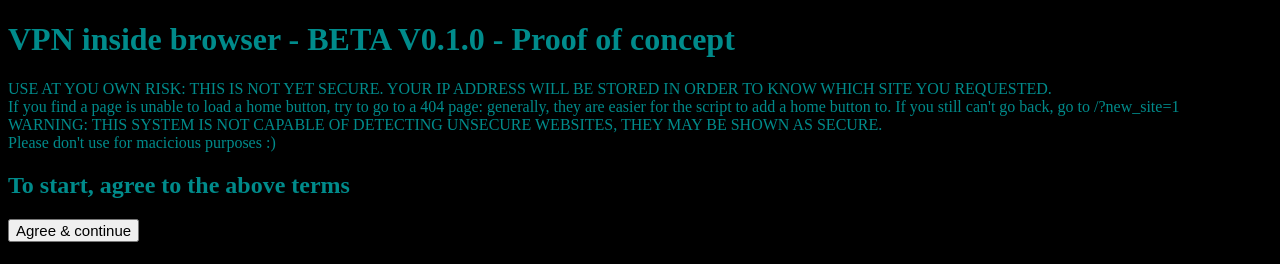
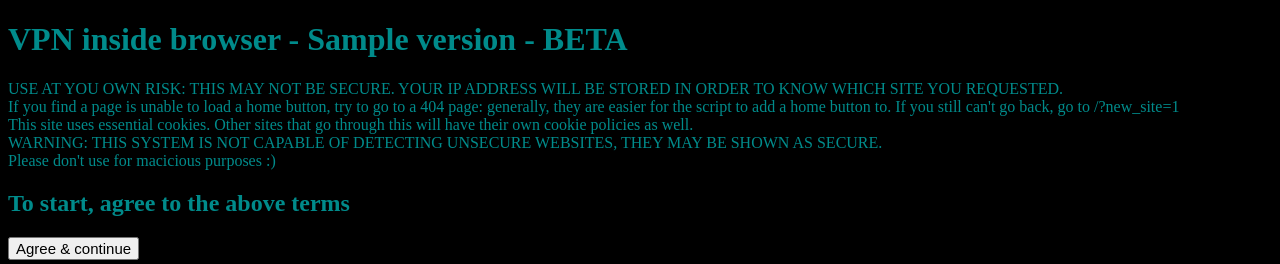
Before and after one commit to ShuTiao724/VPNInYourBrowser, a Flask app: template templates/index.html in a window 1280 px wide. Shown: the top 264 px of the page. Run offline with Flask 2, Linux system fonts and the light colour scheme; the template is opened without the code that fills it: most values are stand-ins (such as "Sample title", 1, 10 or a date in 2020).

Commit message:
Add files via upload

```diff
--- a/config.json
+++ b/config.json
@@ -1,4 +1,5 @@
 {
+  "Version": "0.1.1",
   "Regions": ["GB", "US"],
   "URL": "https://bing.co.uk",
   "KnownURLs": ["https://google.co.uk", "https://youtube.co.uk", "https://wikipedia.co.uk"]
--- a/main.py
+++ b/main.py
@@ -1,24 +1,40 @@
 from flask import *
 from flask import render_template
-import re
 import os
+global CURRENTNUM
+CURRENTNUM = 0
+
+from gevent.pywsgi import WSGIServer
 import json
 import requests
 from urllib.parse import urlparse
 
 configFile = open("config.json")
 config = json.loads(configFile.read())
-print(config["Regions"])
+print("--- Configuration ---")
+print("\033[94m", end="")
+print("Version: " + config["Version"])
+print("Regions: " + str(config["Regions"]))
+print("Default URL: " + config["URL"])
+print("\033[93m", end="")
+print("Known URLs to fail: ")
+for i in config["KnownURLs"]:
+  print(i)
+print("\033[0m", end="")
+print("--- Server output ---")
+
 configFile.close()
 
+#parameters changeable by config.json, check documentation on github
 COUNTRY = config["Regions"]
-
+DEBUG_MODE=False
 HOME = config["URL"]
 
 HOME_BUTTON = "<div style=\"z-index: 0\"><a href=\"/?new_site=1\" target=\"_self\"><input type=\"button\", value=\"CLOSE\" style=\"position: absolute; color:white; font-size:35px; background-color:darkcyan; cursor: pointer; top:0; z-index:-10; left: 0; htight: 75px\"></a></div><p style=\"font-size:25px;position: absolute;  top:0; z-index:-10; right: 0\">site: "
 HOME_BUTTON_TOP = "<div style=\"z-index: 0\"><a href=\"/?new_site=1\" target=\"_self\"><input type=\"button\", value=\"CLOSE\" style=\"position: auto; color:white; font-size:35px; background-color:darkcyan; cursor: pointer; top:0; z-index:-10; left: 0; htight: 75px\"></a></div><p style=\"font-size:25px;position: absolute;  top:0; z-index:-10; right: 0\">site: "
 
 ips = {}
+ipsCache = {}
 
 HOSTNAME = "localhost"
 
@@ -26,73 +42,103 @@ app = Flask(__name__)
 app.secret_key = os.getenv("secretKey")
 
 
-
+def returnVal(val):
+  return val
 
 @app.route("/<path:path>", methods=["GET", "POST"])
 @app.route("/", defaults={"path":""}, methods=["GET", "POST"])
 def main(path):
-    return "Being changed to work with github"
+    NeedsToSetID = ""
+    #return "Being changed to work with github"
+    x_forward = False
     if "X-Forwarded-For" in request.headers:
-      ipResponse = requests.get("https://ipinfo.io/" + request.headers["X-Forwarded-For"] + "/json", verify=True)
+      X_forward= True
+    if X_forward:
+      IP = request.headers["X-Forwarded-For"]
     else:
-      ipResponse = requests.get("https://ipinfo.io/" + request.remote_addr + "/json", verify=True)
-    ipJson = ipResponse.json()
-    if ipJson["country"] not in  COUNTRY:
-      return render_template("wrongRegion.html", r=ipJson["country"])
+      IP = request.remote_addr
+    if IP in ipsCache.keys():
+      if ipsCache[IP] not in COUNTRY:
+        return render_template("wrongRegion.html", r=ipJson["country_name"])
+    else:
+      if X_forward:
+        ipResponse = requests.get("https://geolocation-db.com/json/" + request.headers["X-Forwarded-For"] + "", verify=True)
+
+
+
+      else:
+        ipResponse = requests.get("https://geolocation-db.com/json/" + request.remote_addr + "", verify=True)
+
+      try:
+        ipJson = ipResponse.json()
+      except:
+        print("\033[91mUNABLE TO IDENTIFY COUNTRY IN: " + str(ipResponse) + "\nThis may be due to a request limit\033[0m")
+        ipJson = {}
+      if "country_code" not in ipJson:
+        print(ipJson)
+        print("\033[91mUNABLE TO IDENTIFY COUNTRY IN: " + str(ipJson) + "\nThis may be due to a request limit\033[0m")
+        return "ERROR - UNABLE TO IDENTIFY REGION. CONNECTION REFUSED."
+
+      if ipJson["country_code"] not in COUNTRY:
+        return render_template("wrongRegion.html", r=ipJson["country_name"], regions=COUNTRY)
+      ipsCache[IP] = ipJson["country_code"]
+    if "VPN_DEVICE_ID_VALUE" in request.cookies:
+      IdUnique = request.cookies.get("VPN_DEVICE_ID_VALUE")
+      DeviceID = request.cookies.get("VPN_DEVICE_ID_VALUE") + "_" + IP
+    else:
+      global CURRENTNUM
+      IdUnique=CURRENTNUM
+      NeedsToSetID = CURRENTNUM
+      DeviceID = NeedsToSetID
+      CURRENTNUM = CURRENTNUM + 1
+
 
     if path == "favicon.ico":
-      print("icon")
       return send_from_directory(os.path.join(app.root_path, 'static'), 'favicon.ico', mimetype='image/vnd.microsoft.icon')
-    #return "disabled"
-    if request.remote_addr not in list(ips.keys()):
+    if DeviceID not in list(ips.keys()):
       if request.method == "GET":
-        return render_template("index.html", error=0, home=HOME)
+        return render_template("index.html", error=0, home=HOME, KnownURLs=config["KnownURLs"], version=config["Version"], debug=DEBUG_MODE)
       else:
-        print(request.form['URL'], requests.head(request.form['URL']).status_code)
+
         if requests.head(request.form['URL']).status_code == 200 or requests.head(request.form['URL']).status_code == 301 or requests.head(request.form['URL']).status_code == 302:
-          ips[request.remote_addr] = request.form['URL']
-          print('success')
+          ips[DeviceID] = request.form['URL']
+          print("\033[92mNew User: total active IPs: " + str(len(ips)) + ", id: " + str(IdUnique) + "\033[0m")
         else:
-          print('fail')
-          return render_template("index.html", error=1, home=HOME)
+          return render_template("index.html", error=1, home=HOME, KnownURLs=config["KnownURLs"], version=config["Version"], debug=DEBUG_MODE)
 
 
-    #print(">", request.remote_addr, "<")
     redirectVal = ""
     if "new_site" in request.args:
-      if request.remote_addr in list(ips.keys()):
+      if DeviceID in list(ips.keys()):
 
         if request.args.get("new_site") == "1":
-          ips.pop(request.remote_addr)
+          ips.pop(DeviceID)
         else:
             try:
               if requests.head(request.args.get("new_site")).status_code == 200 or requests.head(request.args.get("new_site")).status_code == 301 or requests.head(request.args.get("new_site")).status_code == 302:
                 site = urlparse(request.args.get("new_site"))
-                print(site.scheme + "://" + site.netloc)
-                ips[request.remote_addr] = site.scheme + "://" + site.netloc
+                ips[DeviceID] = site.scheme + "://" + site.netloc
 
                 redirectVal = site.path
               else:
 
-                ips.pop(request.remote_addr)
+                ips.pop(DeviceID)
             except:
-              ips.pop(request.remote_addr)
+              ips.pop(DeviceID)
       if redirectVal != "":
         return redirect(redirectVal)
       else:
         return redirect("/")
-    if request.remote_addr in list(ips.keys()):
-        #try:
+    if DeviceID in list(ips.keys()):
         path = request.full_path
-        ##print(ips, ips[request.remote_addr])
-        url = ips[request.remote_addr] + path
+        url = ips[DeviceID] + path
         if url[-1] == "?":
             url = url[:-1]
+        """ #Use this if you want to do something with javascript files
         if url[-1].lower() == "s" and url[-2].lower() == "j" and url[-3] == ".":
             print("JAVASCRIPT DETECTED")
+        """
 
-        #print("URL:", url, "path:", path)
-        #print(request.method)
         if redirectVal == "":
           redirectVal = "/"
         if url == redirectVal:
@@ -105,7 +151,6 @@ def main(path):
 
         isStart = True
         if "<!DOCTYPE html>" in page_decoded:
-          print("EDITING...")
           output_string = ""
           page_decoded_split0 = page_decoded.split("<a href=")
 
@@ -126,41 +171,28 @@ def main(path):
           if "<body" in output_string:
             output_string_0 = output_string.split("<body", maxsplit=1)
             output_string_1 = output_string_0[1].split(">", maxsplit=1)
-            output_string = output_string_0[0] +  "<body" + output_string_1[0] + ">" + HOME_BUTTON_TOP + ips[request.remote_addr] + output_string_1[1]
+            output_string = output_string_0[0] +  "<body" + output_string_1[0] + ">" + HOME_BUTTON_TOP + ips[DeviceID] + output_string_1[1]
           elif "</html>" in output_string:
             output_string_0 = output_string.split("</html>")
-            output_string = output_string + HOME_BUTTON + ips[request.remote_addr] + "</html>"
+            output_string = output_string + HOME_BUTTON + ips[DeviceID] + "</html>"
           else:
-            output_string += HOME_BUTTON + ips[request.remote_addr]
+            output_string += HOME_BUTTON + ips[DeviceID]
 
           page = output_string
+        resp = make_response(page)
+        if NeedsToSetID != "":
+          resp.set_cookie('VPN_DEVICE_ID_VALUE', value=str(NeedsToSetID))
+        return resp
+
+    else:
+      url = path
+      return render_template("404Error.html", page=url)
 
 
-          ##print("ERROR: unable to get page")
-          #page = render_template("404Error.html")
-        ##print(" --- page: " + page)
-        #print(ips[request.remote_addr])
-
-        return page
-        #except:
-        #    #print("error: resource not found")
-        #    return render_template("404Error.html", page=request.full_path)
-    else:
-      #print(" --- 404: not found ---")
-      url = path
-      return render_template("404Error.html", page=url)
-#@app.route("/NEW_SITE")
-#def newsite():
-#  if request.remote_addr in list(ips.keys()):
-#    ips.pop(request.remote_addr)
-#  return redirect("/")
-#@app.route("/USEFUL_LINKS")
-#def newsite():
-#  if request.remote_addr in list(ips.keys()):
-#    ips.pop(request.remote_addr)
-#  return redirect("/")
-
-
-
-if __name__ == '__main__':
-    app.run(port=80, host="0.0.0.0", debug=True)
+if DEBUG_MODE == True:
+  if __name__ == '__main__':
+      app.run(port=80, host="0.0.0.0", debug=True)
+else:
+    if __name__ == '__main__':
+      httpServer = WSGIServer(('', 80), app, log=None)
+      httpServer.serve_forever()
--- a/templates/index.html
+++ b/templates/index.html
@@ -33,13 +33,16 @@
 
 <body style="background-color: black; color: darkcyan">
 	<div id="loading">
-		<h1>VPN inside browser - BETA V0.1.0 - Proof of concept</h1>
+		<h1>VPN inside browser - {{version}} - BETA </h1>
+    <h2>{% if debug == True %} WARNING: DEBUG MODE ENABLED. SECURITY AT RISK.{% endif %}</h2>
 	</div>
 	<div id="main">
-		USE AT YOU OWN RISK: THIS IS NOT YET SECURE. YOUR IP ADDRESS WILL BE STORED IN ORDER TO KNOW WHICH SITE YOU REQUESTED.
+		USE AT YOU OWN RISK: THIS MAY NOT BE SECURE. YOUR IP ADDRESS WILL BE STORED IN ORDER TO KNOW WHICH SITE YOU REQUESTED.
 		<br/>
 			If you find a page is unable to load a home button, try to go to a 404 page: generally, they are easier for the script to
 			add a home button to. If you still can't go back, go to /?new_site=1
+    <br/>
+      This site uses essential cookies. Other sites that go through this will have their own cookie policies as well.
 
 			<br/>
 				WARNING: THIS SYSTEM IS NOT CAPABLE OF DETECTING UNSECURE WEBSITES, THEY MAY BE SHOWN AS SECURE. <br/>
@@ -57,14 +60,17 @@
     <form method="post">
       <div id="2" class="hidden" style="text-align: center">
         <h1>Enter URL to connect to:</h1>
-        <div style="display:flex; margin: 10%">
-        <input type="input" name="URL" value="{{home}}" id="URL" style="font-size:30px;height:30px;flex:10">
-        <input type="submit" name="submit" value="GO" style="font-size:30px;flex:1;height:30px;" id="submit" onclick="loading()">
-        </div>
+        <input type="input" name="URL" value="{{home}}" id="URL" style="font-size:30px;height:30px; width: min(50%, 500px);"><br/><br/>
+        <input type="submit" name="submit" value="GO" style="font-size:20px;width:75px;" id="submit" onclick="loading()">
         <h3>The following sites are known to have issues:</h3>
-         <p>https://google.co.uk<br/>
-         https://youtube.co.uk<br/>
-         https://wikipedia.org</br/><br/></p>
+         {% for i in KnownURLs %}
+           {{i}}<br/>
+         {% endfor %}
+         {% if not KnownURLs %}
+         The owner of this VPN has not listed any URLs that do not work
+         {% endif %}
+
+         <h3>Please only open 1 instance, any more will confuse the server</h3>
          <h3>BETA - SECURITY NOT GUARANTEED</h3>
 
       </div>
```
Also changed, not shown: templates/wrongRegion.html (+8 -1 lines).
